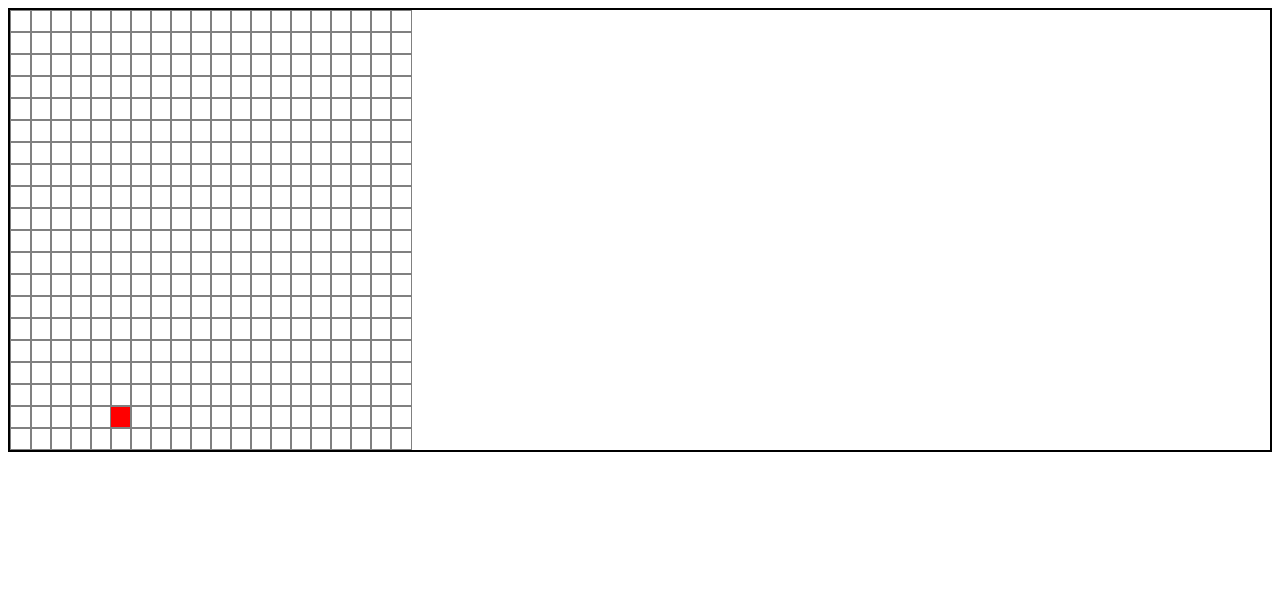
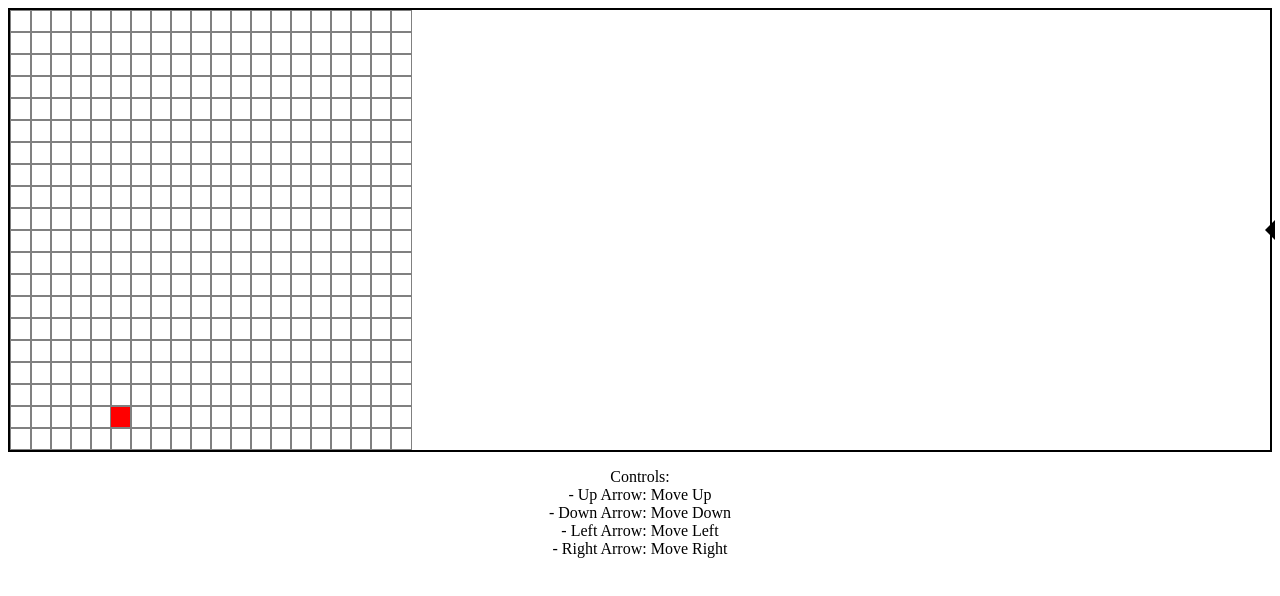
Before and after one commit to MariussGustins/Game_mrm_prakse, a Vue app in the folder game-mrm/: page / in a window 1280 px wide. Shown: the top 596 px of the page. Built offline with nearby package versions, Linux system fonts and the light colour scheme.

Commit message:
snake game update

```diff
--- a/game-mrm/src/components/GameBoard.vue
+++ b/game-mrm/src/components/GameBoard.vue
@@ -1,8 +1,22 @@
 <template>
-  <div id="game-board">
-    <div v-for="(row, rowIndex) in board" :key="rowIndex">
-      <div v-for="(cell, colIndex) in row" :key="colIndex" :class="{ 'cell': true, 'snake': isSnake(rowIndex, colIndex), 'food': isFood(rowIndex, colIndex) }"></div>
+  <div>
+    <div id="game-board">
+      <div v-for="(row, rowIndex) in board" :key="rowIndex">
+        <div v-for="(cell, colIndex) in row" :key="colIndex" :class="{ 'cell': true, 'snake': isSnake(rowIndex, colIndex), 'food': isFood(rowIndex, colIndex) }"></div>
+      </div>
+      <div class="arrow" :class="arrowDirection"></div>
     </div>
+    <p>
+      Controls:
+      <br>
+      - Up Arrow: Move Up
+      <br>
+      - Down Arrow: Move Down
+      <br>
+      - Left Arrow: Move Left
+      <br>
+      - Right Arrow: Move Right
+    </p>
   </div>
 </template>
 
@@ -15,6 +29,11 @@ export default {
       direction: 'right',
       food: {}
     };
+  },
+  computed: {
+    arrowDirection() {
+      return 'arrow-' + this.direction;
+    }
   },
   mounted() {
     this.setupBoard();
@@ -42,19 +61,31 @@ export default {
       } while (this.isSnake(row, col));
       this.food = { row, col };
     },
+    moveUp() {
+      if (this.direction !== 'down') this.direction = 'up';
+    },
+    moveDown() {
+      if (this.direction !== 'up') this.direction = 'down';
+    },
+    moveLeft() {
+      if (this.direction !== 'right') this.direction = 'left';
+    },
+    moveRight() {
+      if (this.direction !== 'left') this.direction = 'right';
+    },
     handleKeyPress(event) {
       switch (event.key) {
         case 'ArrowUp':
-          if (this.direction !== 'down') this.direction = 'up';
+          this.moveUp();
           break;
         case 'ArrowDown':
-          if (this.direction !== 'up') this.direction = 'down';
+          this.moveDown();
           break;
         case 'ArrowLeft':
-          if (this.direction !== 'right') this.direction = 'left';
+          this.moveLeft();
           break;
         case 'ArrowRight':
-          if (this.direction !== 'left') this.direction = 'right';
+          this.moveRight();
           break;
       }
     },
@@ -99,6 +130,7 @@ export default {
 
 <style scoped>
 #game-board {
+  position: relative;
   display: grid;
   grid-template-columns: repeat(20, 20px);
   border: 2px solid black;
@@ -117,4 +149,38 @@ export default {
 .food {
   background-color: red;
 }
+
+.arrow {
+  position: absolute;
+  width: 0;
+  height: 0;
+  border-left: 10px solid transparent;
+  border-right: 10px solid transparent;
+  border-bottom: 10px solid black;
+  transition: transform 0.2s;
+}
+
+.arrow-up {
+  top: -10px;
+  left: 50%;
+  transform: translateX(-50%) rotate(180deg);
+}
+
+.arrow-down {
+  bottom: -10px;
+  left: 50%;
+  transform: translateX(-50%);
+}
+
+.arrow-left {
+  left: -10px;
+  top: 50%;
+  transform: translateY(-50%) rotate(90deg);
+}
+
+.arrow-right {
+  right: -10px;
+  top: 50%;
+  transform: translateY(-50%) rotate(-90deg);
+}
 </style>
```
